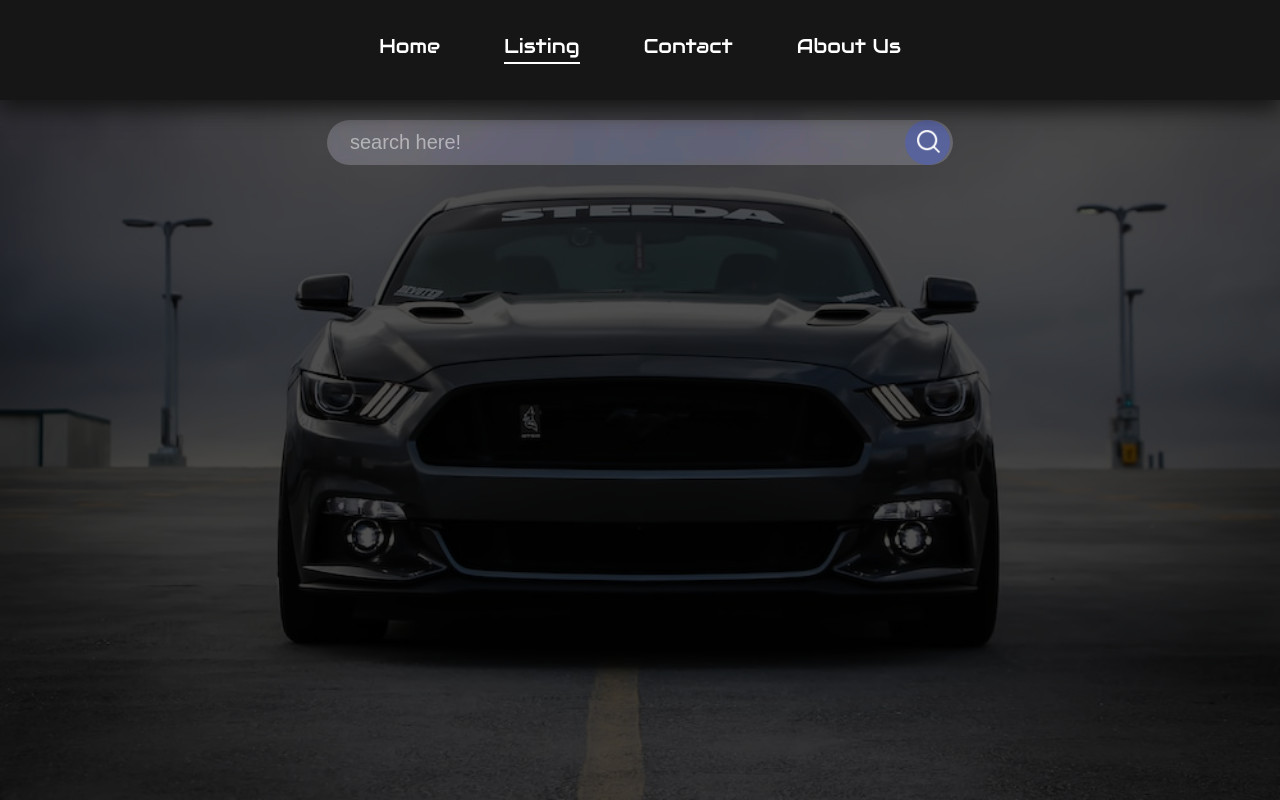
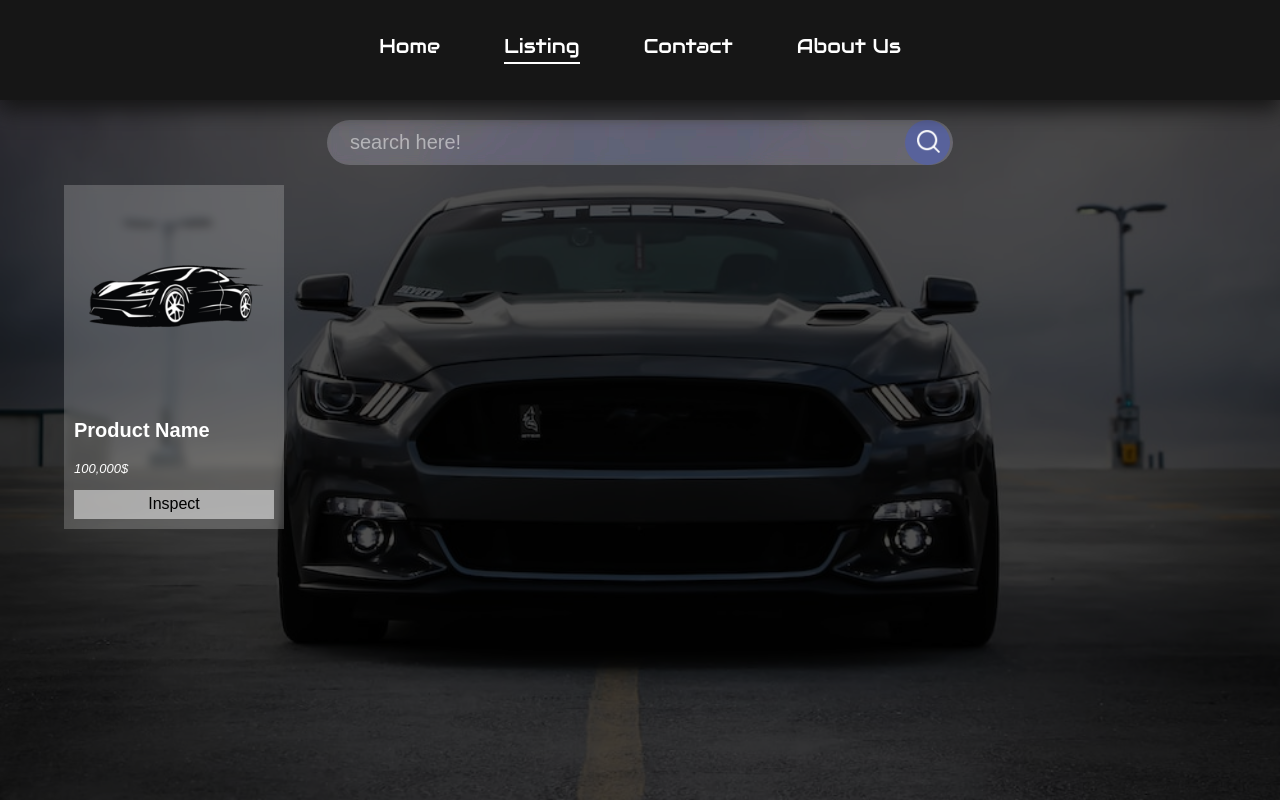
Before and after one commit to ahmniab/web_project, a PHP site: page /listings.html in a window 1280 px wide. Run offline with PHP 8.4, Linux system fonts and the light colour scheme.

Commit message:
Added card template

```diff
--- a/css/listings.css
+++ b/css/listings.css
@@ -26,15 +26,14 @@ button {
     background-color: rgba(0, 0, 0, 0.693);
 }
 
-/* container */
 .container {
-    margin: 0 auto !important;
-    width: 50% !important;
-    color: white !important;
-    position: relative !important;
+    margin: 0 auto;
+    width: 90%;
+    color: white;
+    position: relative;
     display: flex;
-    align-items: center;
-    justify-content: center;
+    align-items: left;
+    justify-content: left;
 }
 
 .search_bar_container {
@@ -87,3 +86,88 @@ button {
 .search_bar ::placeholder {
     color: rgba(255,255,255,0.5);
 }
+
+/* ============= Card Temp #1 ============= */
+
+.card {
+    background: rgba(255, 255, 255, 0.2);
+    backdrop-filter: blur(4px);
+    display: block;
+    justify-content: space-evenly;
+    padding: 10px 10px;
+    font-family: sans-serif;
+}
+
+.card img {
+    width: 100%;
+    height: 100%;
+    max-width: 200px;
+    max-height: 200px;
+}
+
+.card button {
+    width: 100%;
+    background: rgba(255,255,255,0.5);
+    border: 0;
+    outline: none;
+    padding: 5px;
+}
+
+.product_name {
+    font-size: 20px;
+    font-weight: bold;
+}
+
+.price {
+    font-size: 13px;
+    font-style: italic;
+}
+
+/* ============= Card Temp #2 ============= */
+
+/* .card {
+    background: rgba(255, 255, 255, 0.2);
+    backdrop-filter: blur(4px);
+    display: flex;
+    width: 1200px;
+    border-radius: 10px;
+    height: 150px;
+    justify-content: space-between;
+    font-family: sans-serif;
+    overflow: hidden;
+    padding: 20px 10px;
+}
+
+.card img {
+    justify-self: center;
+    align-self: center;
+    width: max-content;
+    height: max-content;
+    scale: 2.5;
+    padding: 20px;
+    -webkit-mask-image: linear-gradient(to right, #000, rgba(0,0,0,0));
+    mask-image: linear-gradient(to right, #000, rgba(0,0,0,0));
+}
+
+.card button {
+    width: 20%;
+    background: rgba(255,255,255,0.5);
+    border: 0;
+    border-radius: 10px;
+    outline: none;
+}
+
+.captions {
+    display: block;
+}
+
+.product_name {
+    font-size: 40px;
+    font-weight: bold;
+}
+
+.price {
+    font-size: 20px;
+    color: rgba(255,255,255,0.8);
+    font-style: italic;
+} */
--- a/listings.html
+++ b/listings.html
@@ -39,9 +39,15 @@
         </div>
 
         <div class="container">
-
             <div>
-                <!--LISTINGS WILL GO HERE-->
+                <div class="card">
+                    <img src="img/logo.ico" alt="IMAGE">
+                    <div class="captions">
+                        <p class="product_name">Product Name</p>
+                        <p class="price">100,000$</p>
+                    </div>
+                    <button class="inspect">Inspect</button>
+                </div>
             </div>
         </div>
     </div>
```
